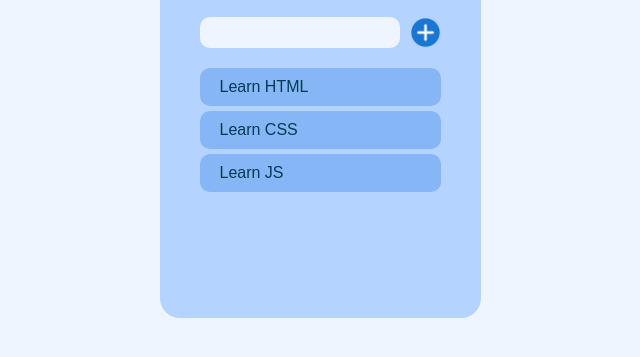
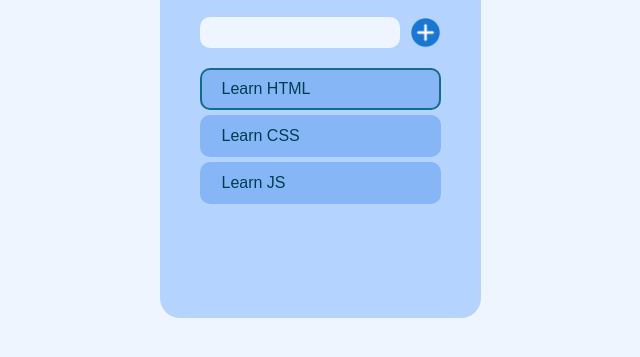
Before and after one commit to sulfikaralijun/Todo-List-App, a plain HTML site: page index.html in a window 1280 px wide. In both pictures the pointer is over the item "Learn HTML". Shown: the part 271-628 px from the top of the page, without its empty margins (320-960 px from the left). Drawn offline with Linux system fonts and the light colour scheme.

Commit message:
update style.css

```diff
--- a/src/style.css
+++ b/src/style.css
@@ -78,4 +78,8 @@ ul li {
   border-radius: 10px;
   color: #003d52;
   cursor: pointer;
+  border: 2px solid #86B6F6;
 }
+ul li:hover {
+  border: 2px solid #176B87;
+}
```
